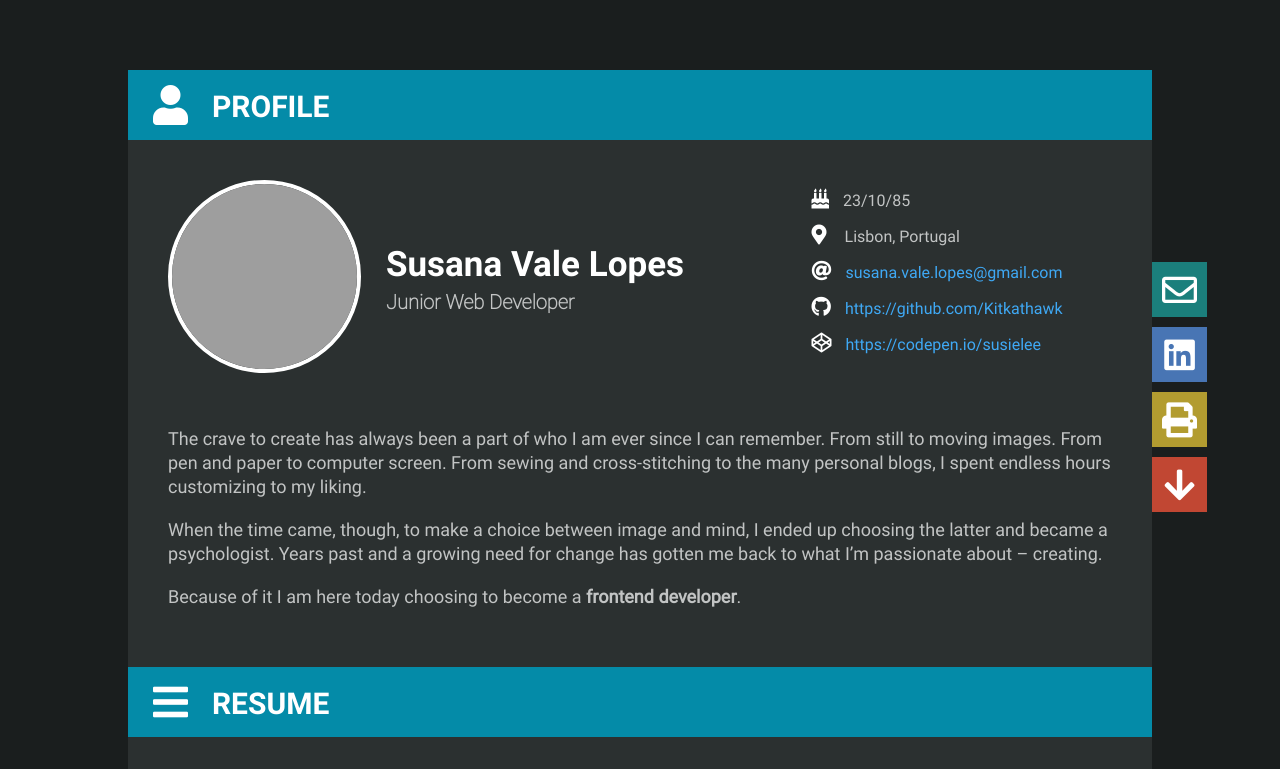
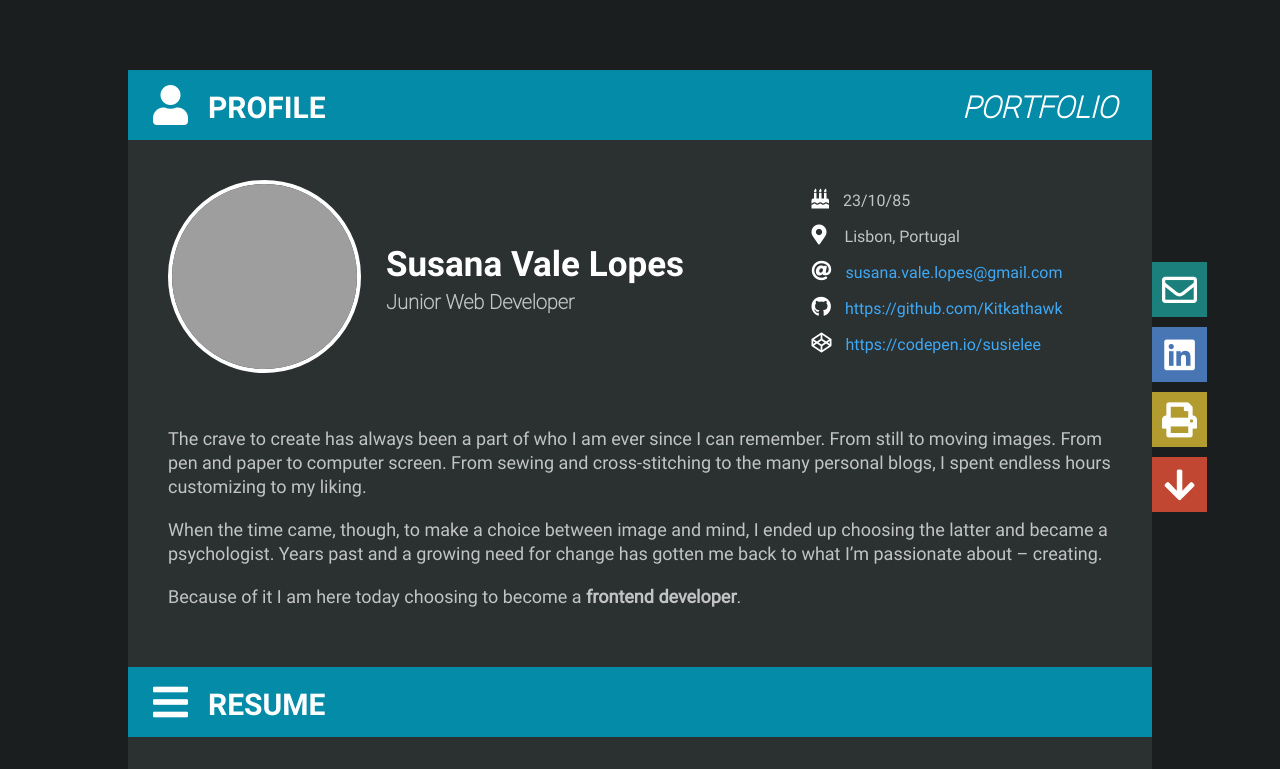
Before and after one commit to Kitkathawk/Kitkathawk.github.io, a website: page BEM.html in a window 1280 px wide. Shown: the top 769 px of the page. Drawn offline with Linux system fonts and the light colour scheme; grey boxes are pictures that could not be loaded.

Commit message:
Added portfolio + animation

```diff
--- a/BEM.html
+++ b/BEM.html
@@ -18,6 +18,7 @@
 		<header class="spacer spacer--profile">
 			<i class="fas fa-user"></i>
 			<h2>PROFILE</h2>
+			<h3>PORTFOLIO</h3>
 		</header>
 
 		<figure class="profile-pic">
--- a/scss/layout/_headings.scss
+++ b/scss/layout/_headings.scss
@@ -6,6 +6,8 @@
 	color: map-get($colors, secondary);
 	padding: 15px 0;
 	align-self: start;
+	display: grid;
+	grid-template: 0.1fr/25px 55px 150px 1fr 165px 25px;
 
 		i {
 			font-size: 40px;
@@ -13,10 +15,24 @@
 		}
 
 		h2 {
-			font-family: map-get($font-family, bold);
-			font-size: 30px;
-			display: inline;
-			vertical-align: text-bottom;
+			font-family: "Robotobold";
+		    font-size: 30px;
+		    align-self: self-end;
+		    grid-column: 3 / 4;
+
+		}
+
+		h3 {
+		    font-family: "Robotothin";
+		    font-size: 30px;
+		    align-self: self-end;
+		    font-style: italic;
+		    grid-column: 5 / 6;
+		    cursor: pointer;
+
+		    &:hover {
+		    	@include gradient;
+		    }
 		}
 
 		&--profile {
--- a/scss/layout/_profile.scss
+++ b/scss/layout/_profile.scss
@@ -4,6 +4,7 @@
 	grid-column: 2 / 3;
 	text-align: center;
 	margin-top: 25px;
+	cursor: pointer;
 
 	@include mobile {
 		grid-column: 1 / -1;
--- a/scss/utils/_variables.scss
+++ b/scss/utils/_variables.scss
@@ -60,3 +60,10 @@ $breakpoints: (
 
 	}
 }
+
+@mixin gradient {
+	background: -webkit-linear-gradient(-45deg, yellow, pink);
+  	-webkit-background-clip: text;
+  	-webkit-text-fill-color: transparent;
+  	animation: gradient 15s ease infinite;
+}
```
Also changed, not shown: css/css-sass.css, 1 other file.
